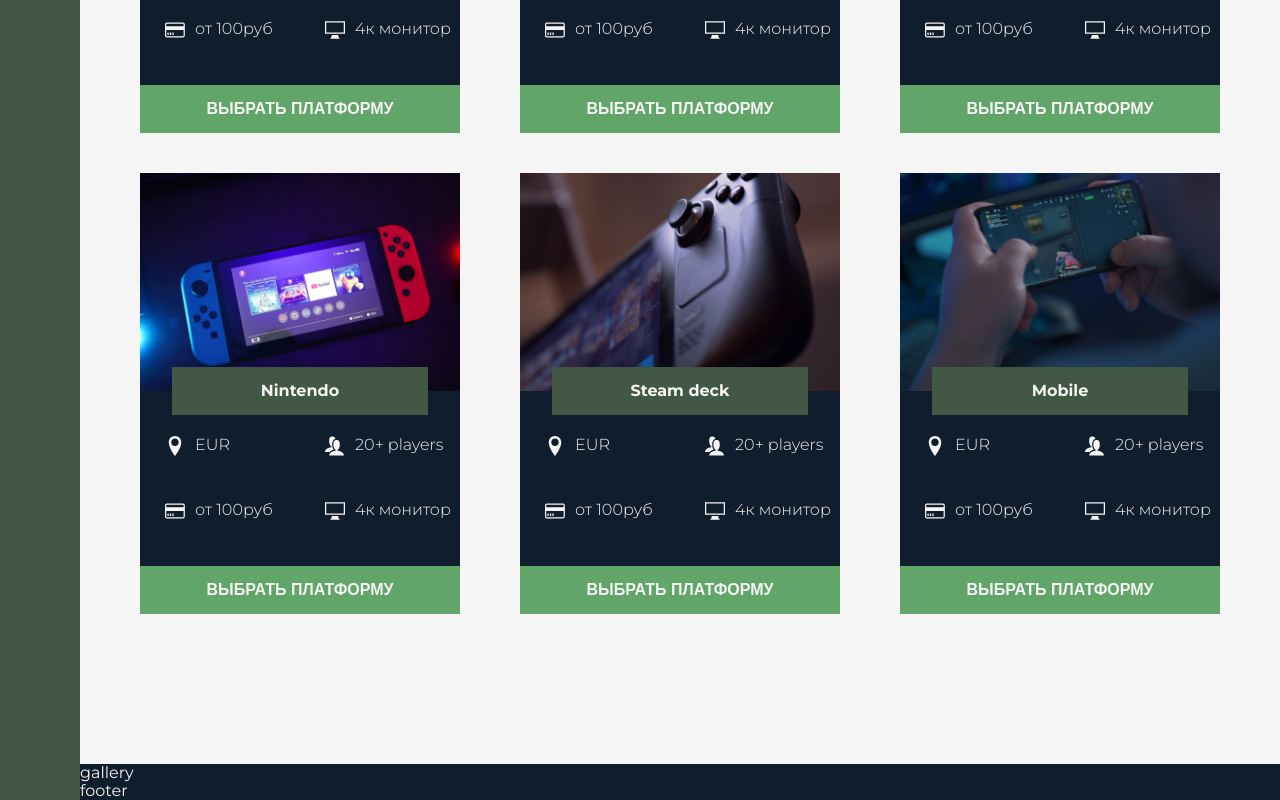
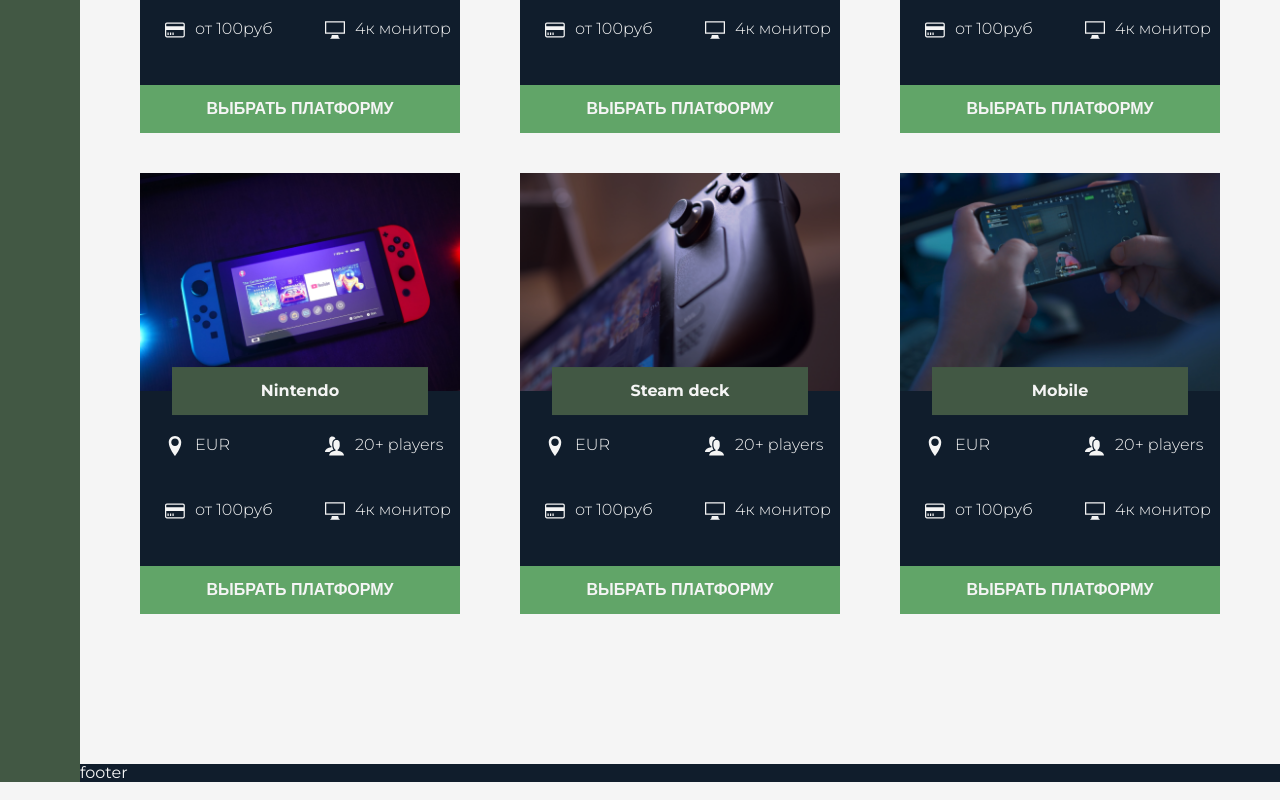
Before and after one commit to AleksandrVisik/Project-store-game, a plain HTML site: page index.html in a window 1280 px wide. Shown: the part 2258-3058 px from the top of the page. Drawn offline with Linux system fonts and the light colour scheme.

Commit message:
start gallery

```diff
--- a/index.html
+++ b/index.html
@@ -268,7 +268,7 @@
           <button class="btn card__btn">ВЫБРАТЬ ПЛАТФОРМУ</button>
         </div>
       </div>
-      <div class="gallery">gallery</div>
+      <div class="gallery"></div>
       <div class="footer">footer</div>
     </div>
   </body>
```
